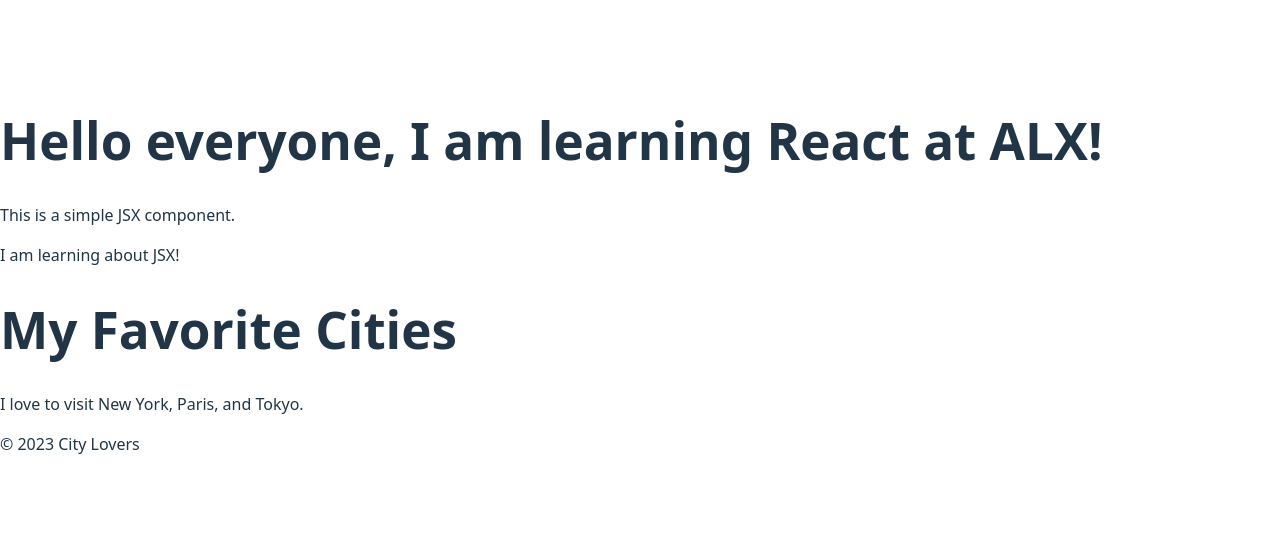
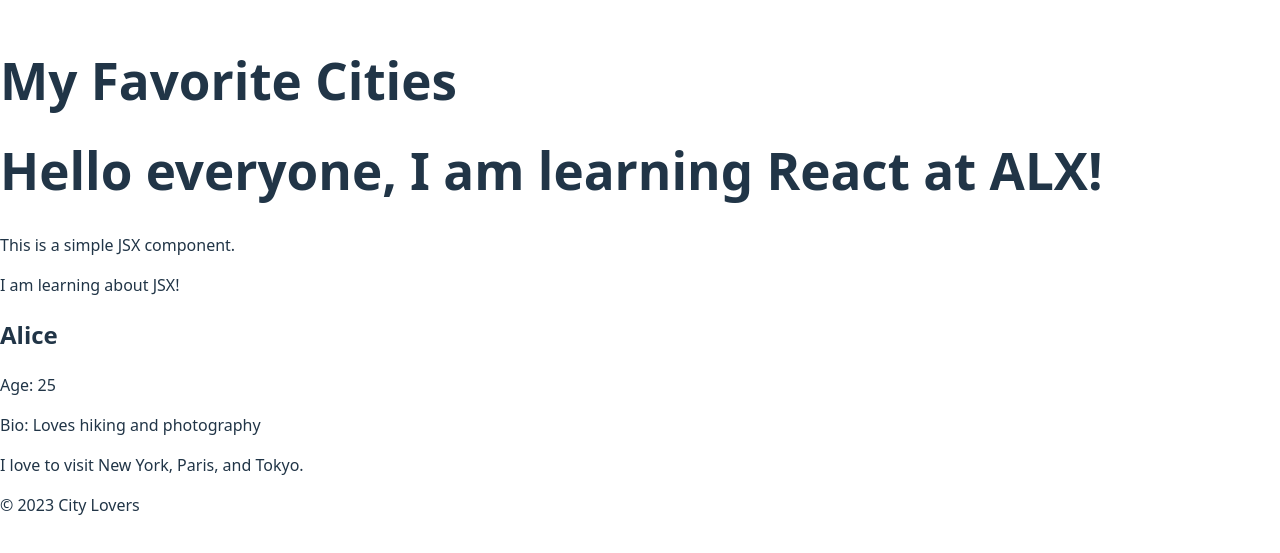
Before and after one commit to NanaAchiaa28/alx-fe-reactjs, a React (Vite) app in the folder alx-react-app/: page / in a window 1280 px wide. Shown: the part 125-678 px from the top of the page. Built offline with nearby package versions, Linux system fonts and the light colour scheme.

Commit message:
Fixed App.jsx and added UserProfile component

```diff
--- a/alx-react-app/src/App.jsx
+++ b/alx-react-app/src/App.jsx
@@ -1,14 +1,16 @@
-import React from 'react';
-import WelcomeMessage from './components/WelcomeMessage';
-import Header from './components/Header';
-import MainContent from './components/MainContent';
-import Footer from './components/Footer';
+import React from "react";
+import UserProfile from "./components/UserProfile";
+import WelcomeMessage from "./components/WelcomeMessage";
+import Header from "./components/Header";
+import MainContent from "./components/MainContent";
+import Footer from "./components/Footer";
 
 function App() {
   return (
     <div>
+      <Header />
       <WelcomeMessage />
-            <Header />
+      <UserProfile name="Alice" age="25" bio="Loves hiking and photography" />
       <MainContent />
       <Footer />
     </div>
--- /dev/null
+++ b/alx-react-app/src/components/UserProfile.jsx
@@ -0,0 +1,13 @@
+import React from "react";
+
+const UserProfile = (props) => {
+  return (
+    <div>
+      <h2>{props.name}</h2>
+      <p>Age: {props.age}</p>
+      <p>Bio: {props.bio}</p>
+    </div>
+  );
+};
+
+export default UserProfile;
```
Lines whose indentation alone changed are shown as unchanged.
